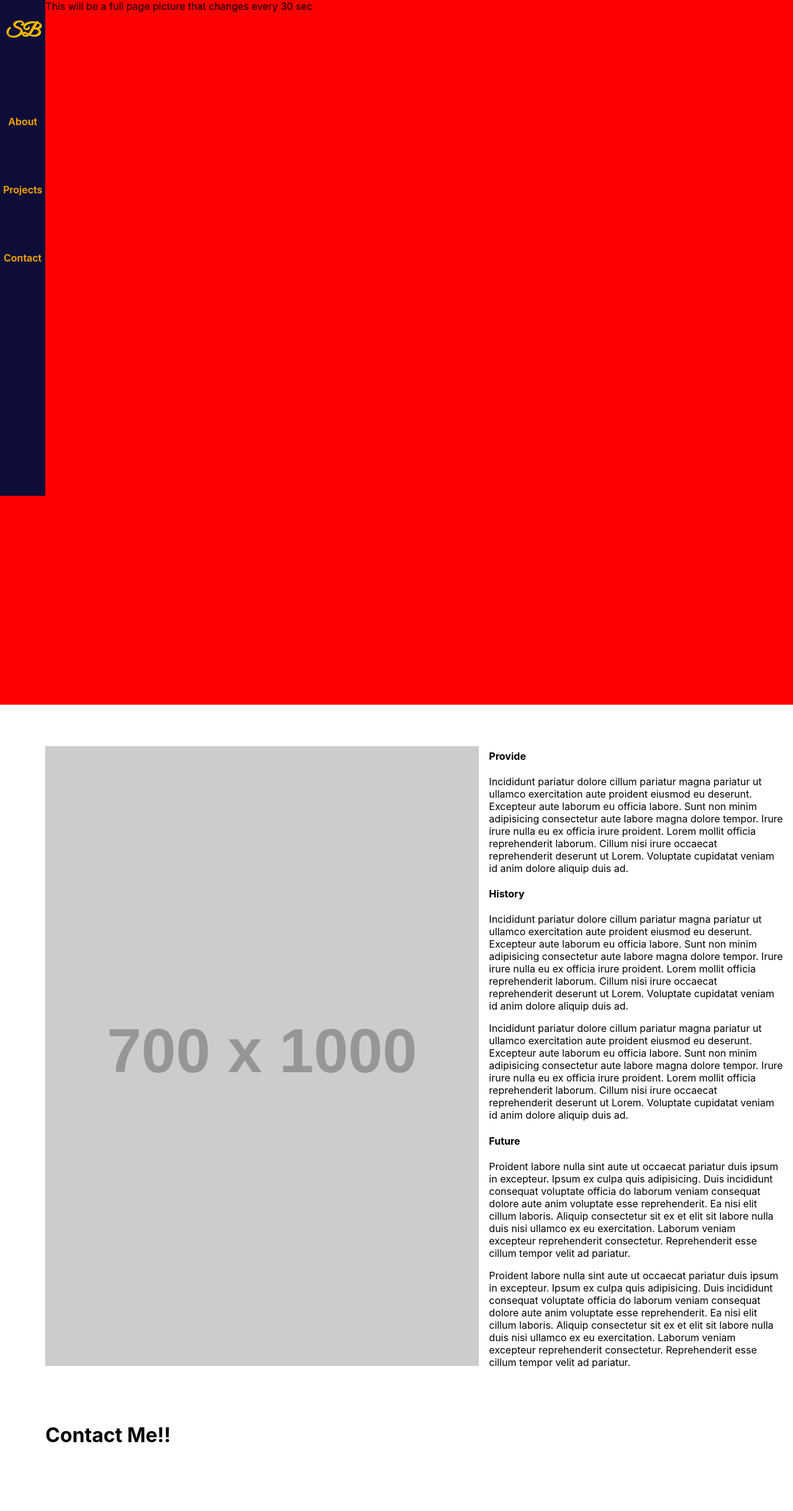
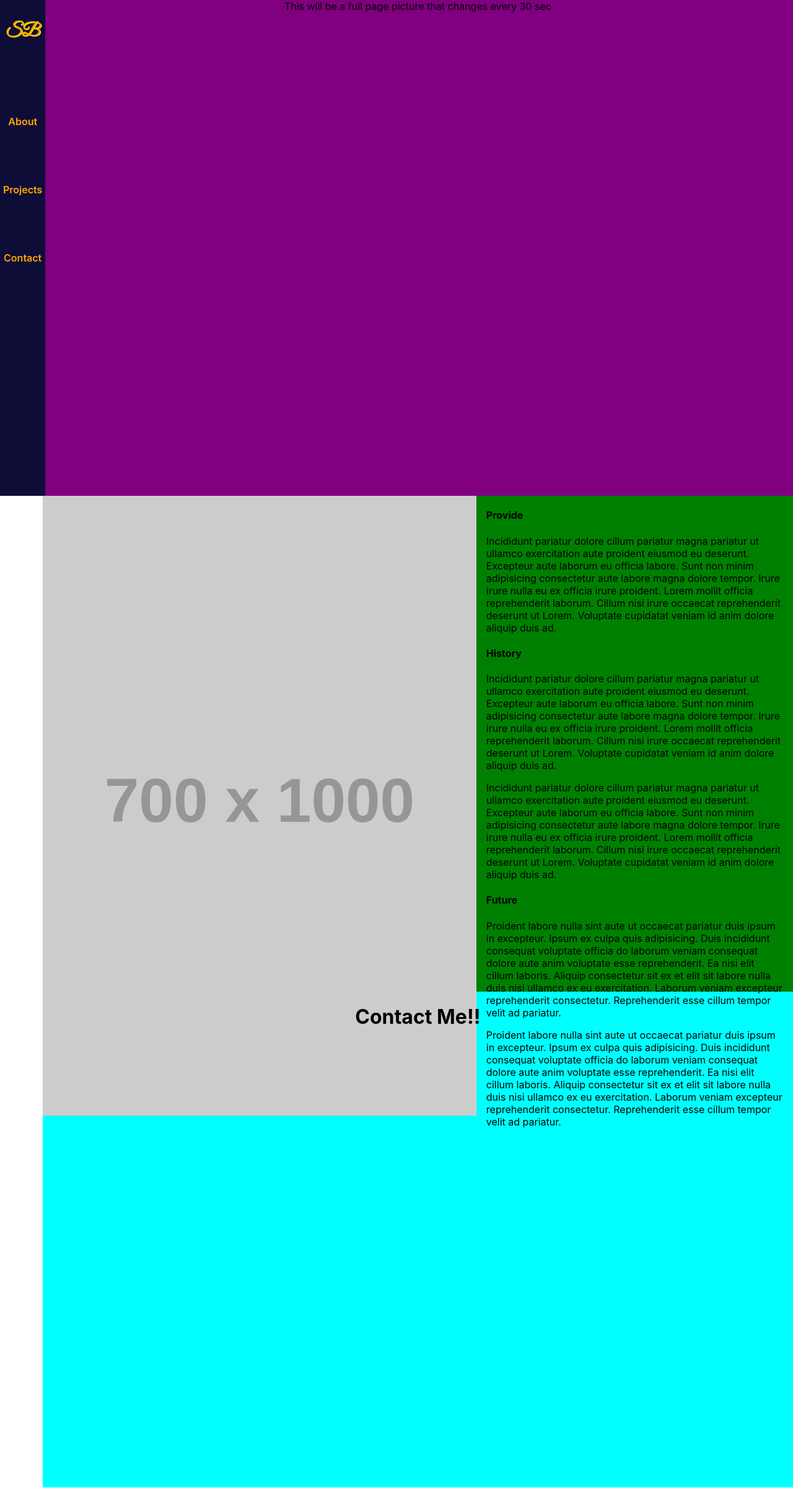
Before and after one commit to etacalpha/portfolioV2, a React (Create React App) app: page / in a window 1280 px wide. Shown: the top 2438 px of the page at 62% size. After the commit the page ends 2400 px from the top, so only its background shows below. Built offline with nearby package versions, Linux system fonts and the light colour scheme.

Commit message:
removed grid from main styles

```diff
--- a/src/App.css
+++ b/src/App.css
@@ -1,18 +1,18 @@
 .App {
-  display: grid;
-  grid-template-columns: 1fr auto;
-  float: right;
+  display: block;
   background-color: red;
   padding: 0;
   margin: 0;
 }
 main {
-  height: 100%;
+  height: 100vh;
+  margin-left: 4.3em;
 }
 
 nav {
-  position: sticky;
+  position: fixed;
   top: 0;
+  left: 0;
   background-color: #0d0d38;
   text-align: center;
   color: orange;
--- a/src/Components/About/about.css
+++ b/src/Components/About/about.css
@@ -3,7 +3,7 @@
   margin: auto;
   align-content: center;
   justify-content: center;
-  background-color: white;
+  background-color: green;
   height: 100%;
   /* padding-bottom: 5.5em; */
 }
--- a/src/Components/Contact/contact.css
+++ b/src/Components/Contact/contact.css
@@ -0,0 +1,8 @@
+.contact {
+  display: flex;
+  margin: auto;
+  align-content: center;
+  justify-content: center;
+  background-color: aqua;
+  height: 100%;
+}
--- a/src/Components/Contact/contact.jsx
+++ b/src/Components/Contact/contact.jsx
@@ -4,7 +4,7 @@ import "./contact.css";
 
 function Contact() {
   return (
-    <main>
+    <main className="contact">
       <header>
         <h1>Contact Me!!</h1>
       </header>
--- a/src/Components/Index/index.css
+++ b/src/Components/Index/index.css
@@ -0,0 +1,8 @@
+.index {
+  display: flex;
+  margin: auto;
+  align-content: center;
+  justify-content: center;
+  background-color: purple;
+  height: 100%;
+}
--- a/src/Components/Index/index.jsx
+++ b/src/Components/Index/index.jsx
@@ -4,7 +4,9 @@ import "./index.css";
 
 function Index() {
   return (
-    <main>This will be a full page picture that changes every 30 sec</main>
+    <main className="index">
+      This will be a full page picture that changes every 30 sec
+    </main>
   );
 }
 export default Index;
```
